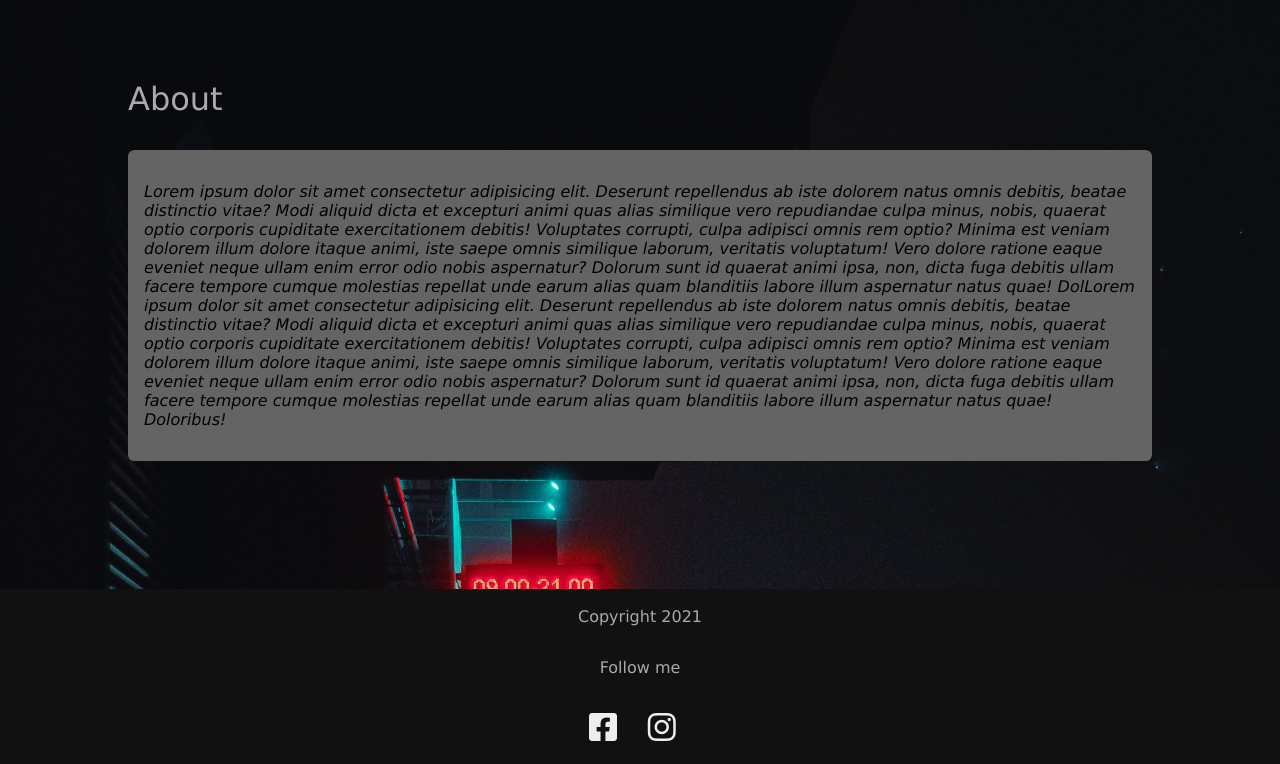
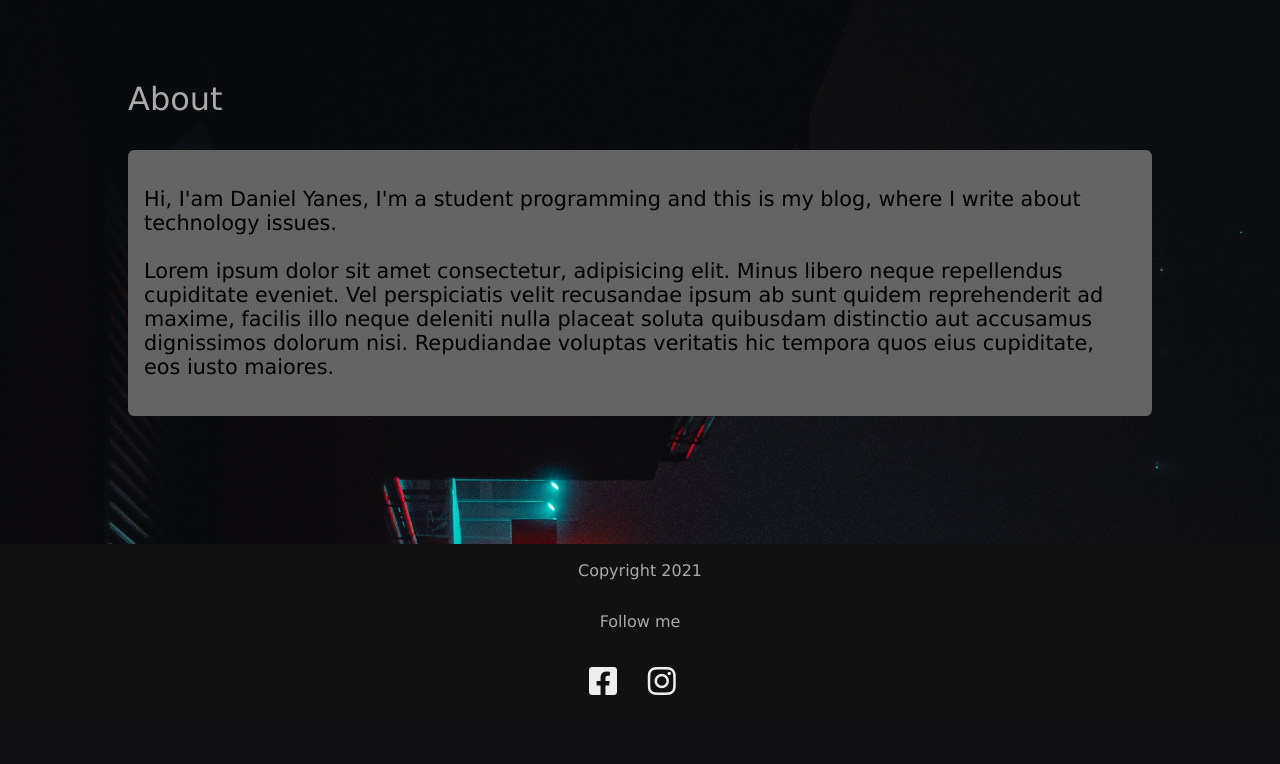
Before and after one commit to EduardYan/python-blog, a Flask app: template templates/about.html in a window 1280 px wide. Shown: the part 181-945 px from the top of the page. After the commit the page ends 876 px from the top, so only its background shows below. Run offline with Flask 2, Linux system fonts and the light colour scheme; the template is opened without the code that fills it, so the values that code supplies are empty.

Commit message:
about messages changed

```diff
--- a/static/css/about.css
+++ b/static/css/about.css
@@ -20,6 +20,9 @@ h1 {
   box-shadow: .3rem .3rem rgba(100, 100, 100, .2);
 }
 
+
+/* about content */
+
 .card p {
-  font-style: italic;
+  font-size: 1.3rem;
 }
--- a/templates/about.html
+++ b/templates/about.html
@@ -1,15 +1,16 @@
 <!-- ABOUT PAGE -->
-{% extends 'layout.html' %}
-
-{% block content %}
+{% extends 'layout.html' %} {% block content %}
 <!-- OWN STYLE -->
 <link rel="stylesheet" href="{{ url_for('static', filename = 'css/about.css') }}">
 
 <h1>About</h1>
 
 <div class="card">
-  <p>Lorem ipsum dolor sit amet consectetur adipisicing elit. Deserunt repellendus ab iste dolorem natus omnis debitis, beatae distinctio vitae? Modi aliquid dicta et excepturi animi quas alias similique vero repudiandae culpa minus, nobis, quaerat optio corporis cupiditate exercitationem debitis! Voluptates corrupti, culpa adipisci omnis rem optio? Minima est veniam dolorem illum dolore itaque animi, iste saepe omnis similique laborum, veritatis voluptatum! Vero dolore ratione eaque eveniet neque ullam enim error odio nobis aspernatur? Dolorum sunt id quaerat animi ipsa, non, dicta fuga debitis ullam facere tempore cumque molestias repellat unde earum alias quam blanditiis labore illum aspernatur natus quae! DolLorem ipsum dolor sit amet consectetur adipisicing elit. Deserunt repellendus ab iste dolorem natus omnis debitis, beatae distinctio vitae? Modi aliquid dicta et excepturi animi quas alias similique vero repudiandae culpa minus, nobis, quaerat optio corporis cupiditate exercitationem debitis! Voluptates corrupti, culpa adipisci omnis rem optio? Minima est veniam dolorem illum dolore itaque animi, iste saepe omnis similique laborum, veritatis voluptatum! Vero dolore ratione eaque eveniet neque ullam enim error odio nobis aspernatur? Dolorum sunt id quaerat animi ipsa, non, dicta fuga debitis ullam facere tempore cumque molestias repellat unde earum alias quam blanditiis labore illum aspernatur natus quae! Doloribus!</p>
-
+  <!-- <p>Lorem ipsum dolor sit amet consectetur adipisicing elit. Deserunt repellendus ab iste dolorem natus omnis debitis, beatae distinctio vitae? Modi aliquid dicta et excepturi animi quas alias similique vero repudiandae culpa minus, nobis, quaerat optio corporis cupiditate exercitationem debitis! Voluptates corrupti, culpa adipisci omnis rem optio? Minima est veniam dolorem illum dolore itaque animi, iste saepe omnis similique laborum, veritatis voluptatum! Vero dolore ratione eaque eveniet neque ullam enim error odio nobis aspernatur? Dolorum sunt id quaerat animi ipsa, non, dicta fuga debitis ullam facere tempore cumque molestias repellat unde earum alias quam blanditiis labore illum aspernatur natus quae! DolLorem ipsum dolor sit amet consectetur adipisicing elit. Deserunt repellendus ab iste dolorem natus omnis debitis, beatae distinctio vitae? Modi aliquid dicta et excepturi animi quas alias similique vero repudiandae culpa minus, nobis, quaerat optio corporis cupiditate exercitationem debitis! Voluptates corrupti, culpa adipisci omnis rem optio? Minima est veniam dolorem illum dolore itaque animi, iste saepe omnis similique laborum, veritatis voluptatum! Vero dolore ratione eaque eveniet neque ullam enim error odio nobis aspernatur? Dolorum sunt id quaerat animi ipsa, non, dicta fuga debitis ullam facere tempore cumque molestias repellat unde earum alias quam blanditiis labore illum aspernatur natus quae! Doloribus!</p> -->
+  <div class="card-body">
+    <p>Hi, I'am Daniel Yanes, I'm a student programming and this is my blog, where I write about technology issues. <br><br> Lorem ipsum dolor sit amet consectetur, adipisicing elit. Minus libero neque repellendus cupiditate eveniet. Vel perspiciatis velit
+      recusandae ipsum ab sunt quidem reprehenderit ad maxime, facilis illo neque deleniti nulla placeat soluta quibusdam distinctio aut accusamus dignissimos dolorum nisi. Repudiandae voluptas veritatis hic tempora quos eius cupiditate, eos iusto maiores.</p>
+  </div>
 </div>
 
 {% endblock %}
```
Also changed, not shown: 1 other file.
